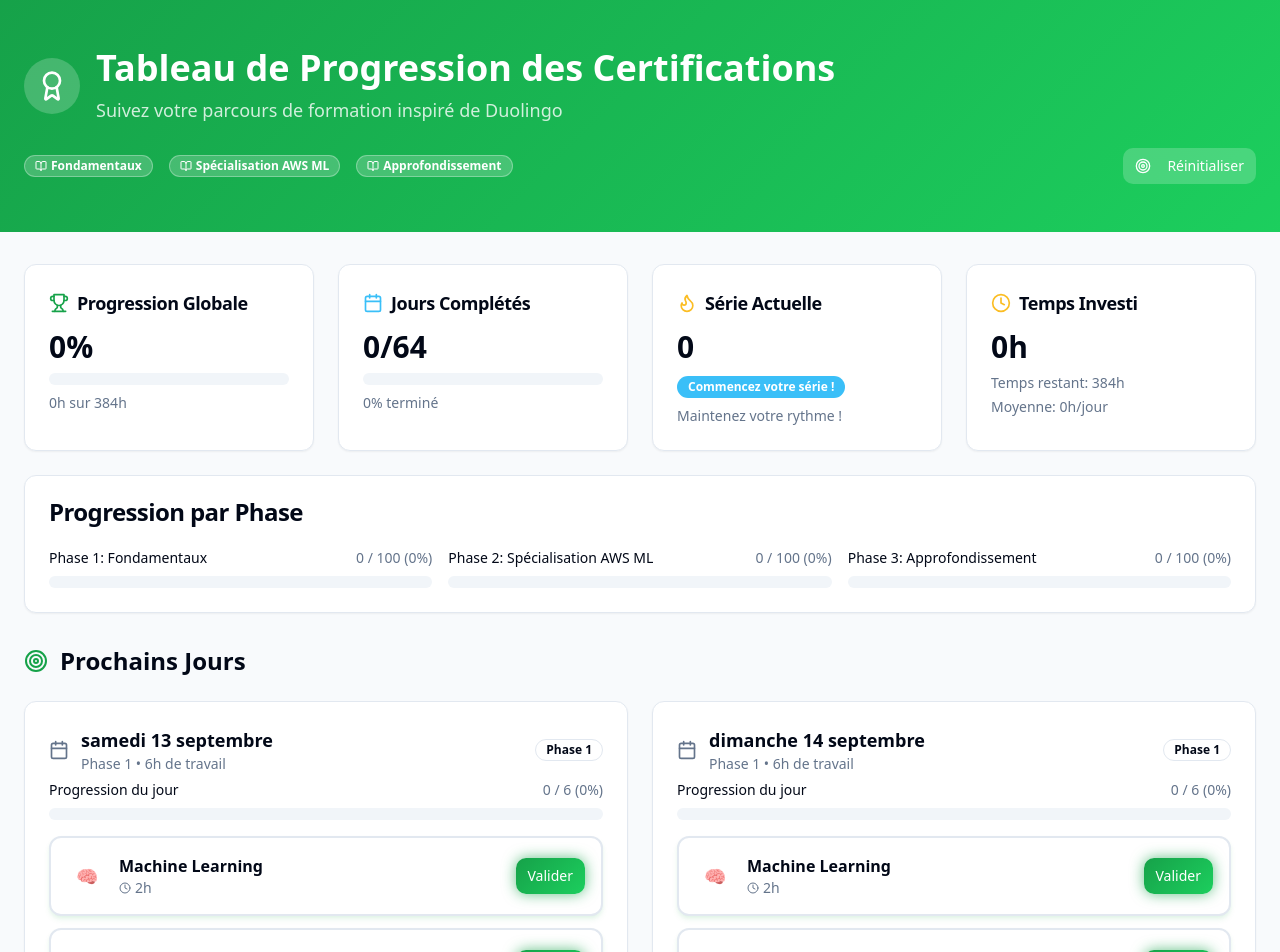
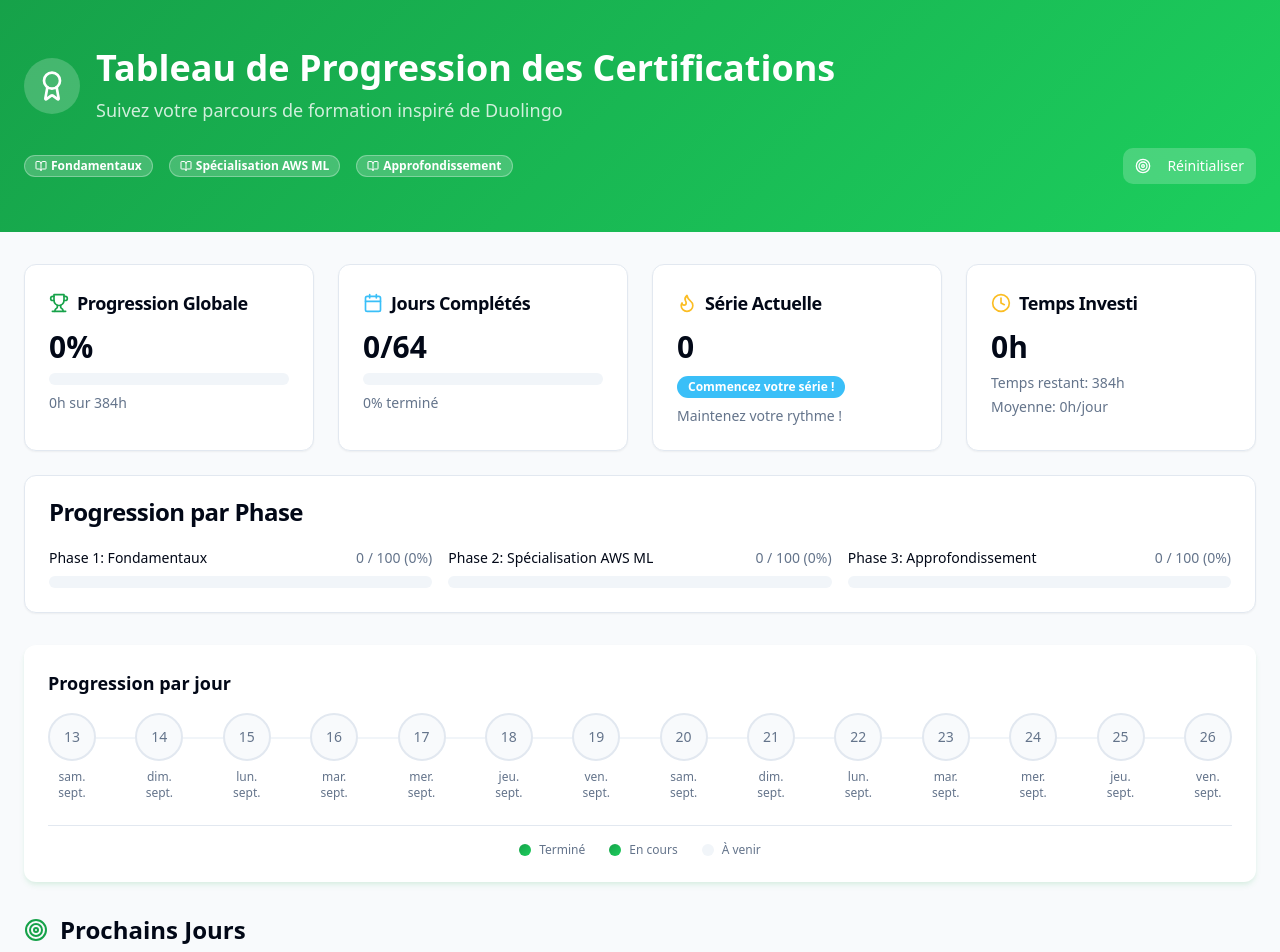
Before and after one commit to Yasset7/inspiredarcby, a React (Vite) app: page / in a window 1280 px wide. Shown: the top 952 px of the page. Built offline with nearby package versions, Linux system fonts and the light colour scheme.

Commit message:
feat: Add daily progress bar

```diff
--- a/package.json
+++ b/package.json
@@ -43,7 +43,7 @@
     "class-variance-authority": "^0.7.1",
     "clsx": "^2.1.1",
     "cmdk": "^1.1.1",
-    "date-fns": "^3.6.0",
+    "date-fns": "^4.1.0",
     "embla-carousel-react": "^8.6.0",
     "input-otp": "^1.4.2",
     "lucide-react": "^0.462.0",
--- a/src/components/CertificationDashboard.tsx
+++ b/src/components/CertificationDashboard.tsx
@@ -4,6 +4,7 @@ import { phases } from '@/lib/certification-data';
 import { saveProgress, loadProgress, calculateStats } from '@/lib/localStorage';
 import { DayCard } from './DayCard';
 import { StatsPanel } from './StatsPanel';
+import { DayProgressionBar } from './DayProgressionBar';
 import { Button } from '@/components/ui/button';
 import { Badge } from '@/components/ui/badge';
 import { useToast } from '@/hooks/use-toast';
@@ -153,6 +154,11 @@ export const CertificationDashboard = () => {
       <main className="max-w-7xl mx-auto px-6 py-8">
         <StatsPanel stats={stats} />
 
+        {/* Day Progression Bar */}
+        <div className="bg-card rounded-lg p-6 shadow-card mb-8">
+          <DayProgressionBar dayPlans={dayPlans} />
+        </div>
+
         {/* Upcoming Days */}
         {upcomingDays.length > 0 && (
           <section className="mb-12">
--- /dev/null
+++ b/src/components/DayProgressionBar.tsx
@@ -0,0 +1,124 @@
+import { DayPlan } from '@/types/certification';
+import { cn } from '@/lib/utils';
+import { format, parseISO, isSameDay, isBefore, isAfter } from 'date-fns';
+import { fr } from 'date-fns/locale';
+
+interface DayProgressionBarProps {
+  dayPlans: DayPlan[];
+  maxDays?: number;
+}
+
+export const DayProgressionBar = ({ dayPlans, maxDays = 14 }: DayProgressionBarProps) => {
+  const today = new Date();
+  const sortedDays = [...dayPlans]
+    .sort((a, b) => parseISO(a.date).getTime() - parseISO(b.date).getTime())
+    .slice(0, maxDays);
+
+  const getDayStatus = (dayPlan: DayPlan) => {
+    const dayDate = parseISO(dayPlan.date);
+    const isToday = isSameDay(dayDate, today);
+    const isPast = isBefore(dayDate, today);
+    const isFuture = isAfter(dayDate, today);
+
+    const totalTasks = dayPlan.tasks.length;
+    const completedTasks = dayPlan.tasks.filter(task => task.completed).length;
+    const isCompleted = totalTasks > 0 && completedTasks === totalTasks;
+    const hasProgress = completedTasks > 0;
+
+    return {
+      isToday,
+      isPast,
+      isFuture,
+      isCompleted,
+      hasProgress,
+      completionRate: totalTasks > 0 ? completedTasks / totalTasks : 0
+    };
+  };
+
+  return (
+    <div className="space-y-4">
+      <h3 className="text-lg font-semibold text-foreground">Progression par jour</h3>
+
+      <div className="relative">
+        {/* Timeline line */}
+        <div className="absolute top-6 left-6 right-6 h-0.5 bg-muted" />
+
+        {/* Days */}
+        <div className="flex justify-between items-start">
+          {sortedDays.map((dayPlan, index) => {
+            const status = getDayStatus(dayPlan);
+            const dayDate = parseISO(dayPlan.date);
+
+            return (
+              <div key={dayPlan.date} className="flex flex-col items-center space-y-2 relative z-10">
+                {/* Day circle */}
+                <div
+                  className={cn(
+                    "w-12 h-12 rounded-full border-2 flex items-center justify-center text-sm font-medium transition-all duration-300",
+                    status.isCompleted && "bg-gradient-success border-success text-success-foreground shadow-button",
+                    status.hasProgress && !status.isCompleted && "bg-gradient-primary border-primary text-primary-foreground",
+                    !status.hasProgress && status.isPast && "bg-muted border-muted-foreground text-muted-foreground",
+                    !status.hasProgress && status.isFuture && "bg-background border-border text-muted-foreground",
+                    status.isToday && "ring-2 ring-primary ring-offset-2 animate-pulse-glow"
+                  )}
+                >
+                  {format(dayDate, 'd', { locale: fr })}
+                </div>
+
+                {/* Progress indicator */}
+                {status.hasProgress && !status.isCompleted && (
+                  <div className="w-8 h-1 bg-muted rounded-full overflow-hidden">
+                    <div
+                      className="h-full bg-gradient-primary transition-all duration-300"
+                      style={{ width: `${status.completionRate * 100}%` }}
+                    />
+                  </div>
+                )}
+
+                {/* Day label */}
+                <div className="text-center">
+                  <div className={cn(
+                    "text-xs font-medium",
+                    status.isToday && "text-primary",
+                    status.isCompleted && "text-success",
+                    !status.isToday && !status.isCompleted && "text-muted-foreground"
+                  )}>
+                    {format(dayDate, 'EEE', { locale: fr })}
+                  </div>
+                  <div className="text-xs text-muted-foreground">
+                    {format(dayDate, 'MMM', { locale: fr })}
+                  </div>
+                </div>
+
+                {/* Completion status */}
+                {status.isCompleted && (
+                  <div className="absolute -top-2 -right-2 w-4 h-4 bg-success rounded-full flex items-center justify-center">
+                    <svg className="w-2.5 h-2.5 text-success-foreground" fill="currentColor" viewBox="0 0 20 20">
+                      <path fillRule="evenodd" d="M16.707 5.293a1 1 0 010 1.414l-8 8a1 1 0 01-1.414 0l-4-4a1 1 0 011.414-1.414L8 12.586l7.293-7.293a1 1 0 011.414 0z" clipRule="evenodd" />
+                    </svg>
+                  </div>
+                )}
+              </div>
+            );
+          })}
+        </div>
+
+        {/* Legend */}
+        <div className="flex justify-center items-center gap-6 mt-6 pt-4 border-t border-border">
+          <div className="flex items-center gap-2">
+            <div className="w-3 h-3 rounded-full bg-gradient-success" />
+            <span className="text-xs text-muted-foreground">Terminé</span>
+          </div>
+          <div className="flex items-center gap-2">
+            <div className="w-3 h-3 rounded-full bg-gradient-primary" />
+            <span className="text-xs text-muted-foreground">En cours</span>
+          </div>
+          <div className="flex items-center gap-2">
+            <div className="w-3 h-3 rounded-full bg-muted" />
+            <span className="text-xs text-muted-foreground">À venir</span>
+          </div>
+        </div>
+      </div>
+    </div>
+  );
+};
```
Also changed, not shown: 1 other file (tests, documents, lock files or other folders).
